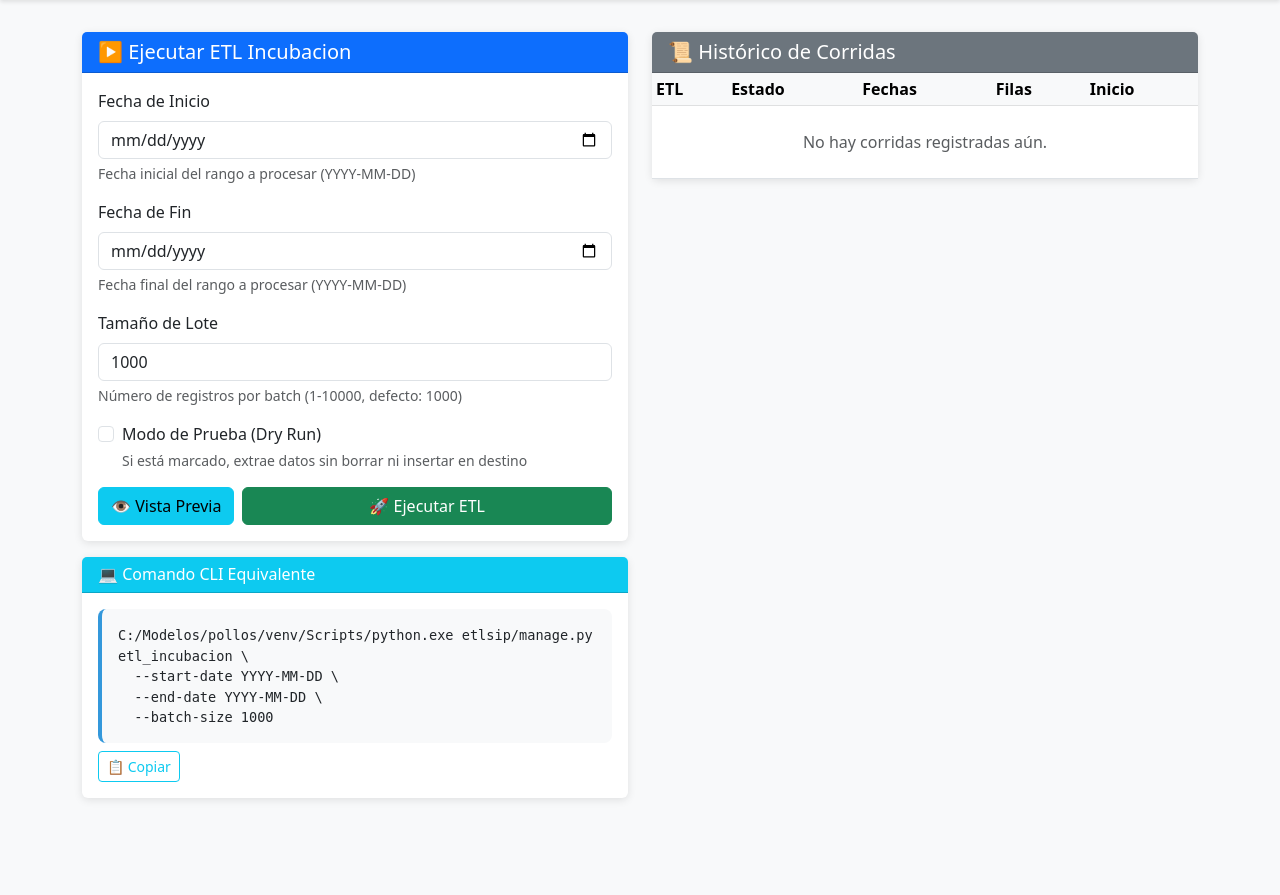
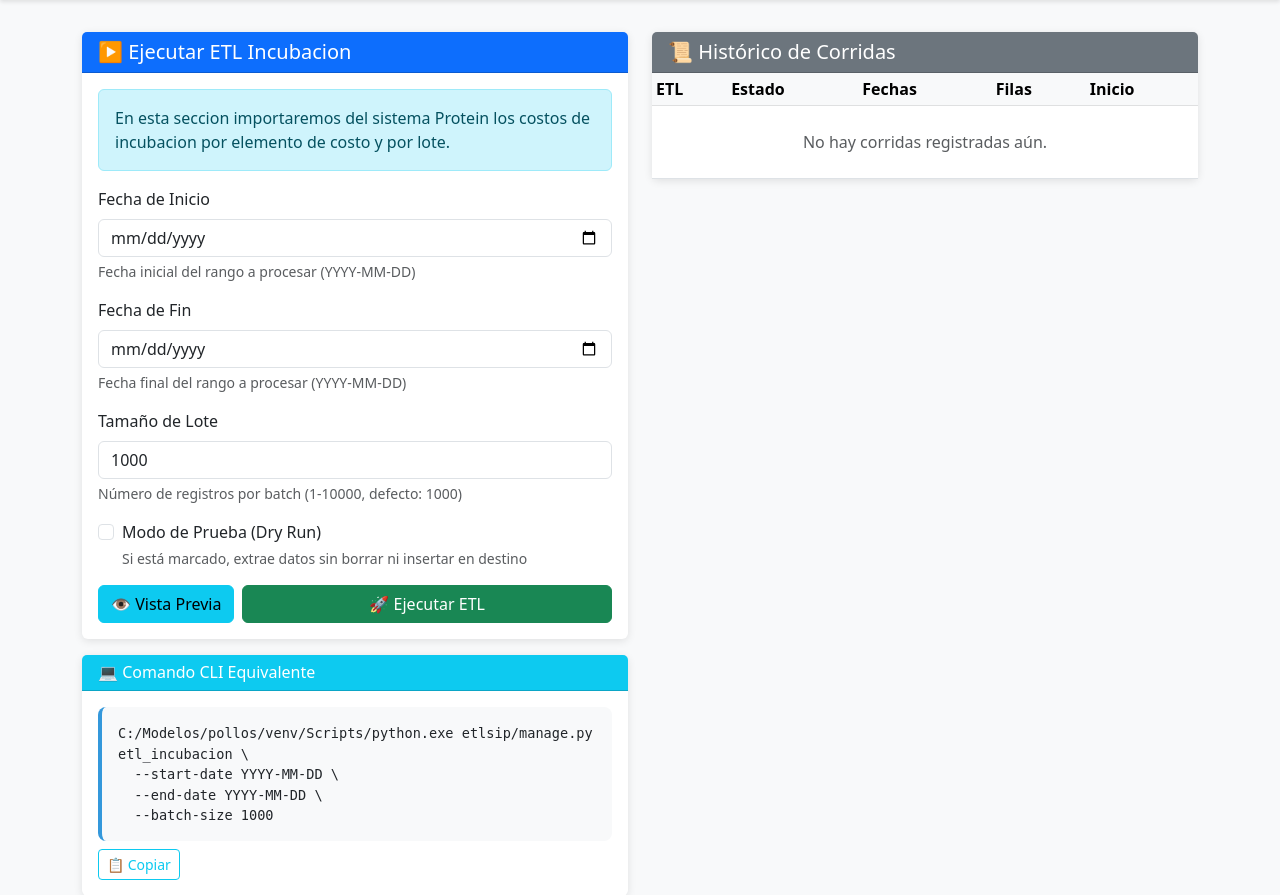
Before and after one commit to wrodrigz2018/etl_sip, a Django app: page /etl/dashboard/incubacion/ in a window 1280 px wide. Shown: the part 57-952 px from the top of the page. Run offline with Django 5.2, Linux system fonts and the light colour scheme; the visitor is signed in with stand-in values (Sample User, id 1); data that the repository does not hold is empty.

Commit message:
mejoras en la etl

```diff
--- a/etlsip/etlsip/settings.py
+++ b/etlsip/etlsip/settings.py
@@ -284,6 +284,7 @@ ETL_PROTEIN_JOURNAL = {
     'DESTINATION_TABLE': os.getenv('ETL_PROT_DEST_TABLE', 'dbo.ProteinJournal_Staging'),
     'DESTINATION_DATE_COLUMN': os.getenv('ETL_PROT_DEST_DATE_COLUMN', 'xDate'),
     'DESTINATION_KEY_COLUMN': os.getenv('ETL_PROT_DEST_KEY_COLUMN', 'centro_costo'),
+    'DESTINATION_SECONDARY_KEY_COLUMN': os.getenv('ETL_PROT_DEST_KEY2_COLUMN', 'granja_lote'),
     'EXCEL_PATH': os.getenv('ETL_PROT_EXCEL_PATH', str(BASE_DIR.parent / 'Incubesa - costo por lote.xlsx')),
     'SHEET_DATA': os.getenv('ETL_PROT_SHEET_DATA', 'incubesa'),
     'SHEET_MAPPING': os.getenv('ETL_PROT_SHEET_MAPPING', 'columnas'),
--- a/etlsip/incubacion/management/commands/etl_protein_journal.py
+++ b/etlsip/incubacion/management/commands/etl_protein_journal.py
@@ -174,6 +174,10 @@ class Command(BaseCommand):
             destination_table=etl_settings["DESTINATION_TABLE"],
             destination_date_column=etl_settings.get("DESTINATION_DATE_COLUMN", "xDate"),
             destination_key_column=etl_settings.get("DESTINATION_KEY_COLUMN", "centro_costo"),
+            destination_secondary_key_column=etl_settings.get(
+                "DESTINATION_SECONDARY_KEY_COLUMN",
+                "granja_lote",
+            ),
             sheet_data=etl_settings.get("SHEET_DATA", "incubesa"),
             sheet_mapping=etl_settings.get("SHEET_MAPPING", "columnas"),
         )
--- a/etlsip/incubacion/views.py
+++ b/etlsip/incubacion/views.py
@@ -42,7 +42,7 @@ ETL_DEFINITIONS = {
         "filter_label": "Archivo Excel",
     },
     "protein_journal_staging": {
-        "label": "ETL ProteinJournal Staging",
+        "label": "Importacion Incubesa - costo por lote",
         "command": "etl_protein_journal",
         "build_config": ETLProteinJournalCommand._build_config,
         "filter_label": "Archivo Excel",
@@ -232,6 +232,7 @@ def _render_dashboard(request, etl_type: str):
         "execute_url": execute_url_map.get(etl_type, "incubacion:etl_execute_incubacion"),
         "preview_url": preview_url_map.get(etl_type, "incubacion:etl_preview_incubacion"),
         "show_excel_controls": etl_type in {"presupuesto_incubadoras", "protein_journal_staging"},
+        "is_protein_import": etl_type == "protein_journal_staging",
         "default_excel_path": default_excel_path,
     }
     return render(request, "incubacion/dashboard.html", context)
@@ -751,6 +752,8 @@ def _etl_preview_for_type(request, etl_type: str):
                     "success": True,
                     "etl_type": etl_type,
                     "etl_label": etl_definition["label"],
+                    "preview_source": "excel_file",
+                    "source_file_name": uploaded_excel.name,
                     "start_date": start_date.isoformat(),
                     "end_date": end_date.isoformat(),
                     "filter_label": etl_definition["filter_label"],
@@ -817,6 +820,7 @@ def _etl_preview_for_type(request, etl_type: str):
             "success": True,
             "etl_type": etl_type,
             "etl_label": etl_definition["label"],
+            "preview_source": "database",
             "start_date": start_date.isoformat(),
             "end_date": end_date.isoformat(),
             "filter_label": etl_definition["filter_label"],
--- a/etlsip/templates/incubacion/dashboard.html
+++ b/etlsip/templates/incubacion/dashboard.html
@@ -64,9 +64,37 @@
         <div class="col-lg-6 form-section">
             <div class="card">
                 <div class="card-header bg-primary text-white">
-                    <h5 class="mb-0">▶️ Ejecutar {{ etl_label }}</h5>
+                    <h5 class="mb-0">
+                        {% if is_protein_import %}
+                        📥 Importar archivo Incubesa - costo por lote
+                        {% else %}
+                        ▶️ Ejecutar {{ etl_label }}
+                        {% endif %}
+                    </h5>
                 </div>
                 <div class="card-body">
+                    {% if selected_etl == 'incubacion' %}
+                    <div class="alert alert-info" role="alert">
+                        En esta seccion importaremos del sistema Protein los costos de incubacion por elemento de costo y por lote.
+                    </div>
+                    {% endif %}
+                    {% if selected_etl == 'costo_prod_detalle' %}
+                    <div class="alert alert-info" role="alert">
+                        En esta sección importaremos del sistema Protein los costos de producción en detalle por cada proceso: Cuarto Frío - Máquina - Nacedora - Pollito.
+                    </div>
+                    {% endif %}
+                    {% if selected_etl == 'presupuesto_incubadoras' %}
+                    <div class="alert alert-info" role="alert">
+                        En esta sección importaremos el presupuesto de cada incubadora por elemento de costo.<br>
+                        El presupuesto deberá estar en la plantilla "presupuesto incubadoras.xlsx". No se deben incluir columnas al formato.
+                    </div>
+                    {% endif %}
+                    {% if selected_etl == 'protein_journal_staging' %}
+                    <div class="alert alert-info" role="alert">
+                        En esta sección importaremos el costo de producción por lote de Incubesa por elemento de costo.<br>
+                        La información de costos deberá estar en la plantilla "Incubesa - costo por lote.xlsx". No se deben incluir columnas al formato.
+                    </div>
+                    {% endif %}
                     <form id="etlForm" method="post" action="{% url execute_url %}" enctype="multipart/form-data" novalidate>
                         {% csrf_token %}
                         <input type="hidden" name="etl_type" value="{{ selected_etl }}">
@@ -142,7 +170,13 @@
 
                         {% if show_excel_controls %}
                         <div class="mb-3">
-                            <label for="excelFile" class="form-label">Archivo Excel</label>
+                            <label for="excelFile" class="form-label">
+                                {% if is_protein_import %}
+                                Archivo Incubesa (Excel)
+                                {% else %}
+                                Archivo Excel
+                                {% endif %}
+                            </label>
                             <input
                                 type="file"
                                 class="form-control"
@@ -152,7 +186,11 @@
                                 required
                             >
                             <small class="form-text text-muted d-block mt-1">
+                                {% if is_protein_import %}
+                                Este proceso ejecuta solo la importacion de Incubesa desde el archivo seleccionado.
+                                {% else %}
                                 Debe seleccionar un archivo para ejecutar y para la vista previa.
+                                {% endif %}
                             </small>
                         </div>
                         {% endif %}
@@ -173,7 +211,11 @@
                                 👁️ Vista Previa
                             </button>
                             <button type="submit" class="btn btn-success flex-grow-1" id="submitBtn">
+                                {% if is_protein_import %}
+                                📥 Importar Archivo
+                                {% else %}
                                 🚀 Ejecutar ETL
+                                {% endif %}
                             </button>
                         </div>
                     </form>
@@ -371,7 +413,11 @@
             <div class="modal-footer">
                 <button type="button" class="btn btn-secondary" data-bs-dismiss="modal">Cerrar</button>
                 <button type="button" class="btn btn-success" id="executeFromPreviewBtn">
+                    {% if is_protein_import %}
+                    📥 Importar Archivo
+                    {% else %}
                     🚀 Ejecutar ETL
+                    {% endif %}
                 </button>
             </div>
         </div>
@@ -416,7 +462,7 @@ etlForm.addEventListener('submit', async (e) => {
     resultContainer.style.display = 'none';
 
     try {
-        const response = await fetch('{% url execute_url %}', {
+        const response = await fetch(etlForm.action, {
             method: 'POST',
             headers: {
                 'X-CSRFToken': document.querySelector('[name=csrfmiddlewaretoken]').value,
@@ -565,18 +611,29 @@ const previewLoading = document.getElementById('previewLoading');
 const previewContent = document.getElementById('previewContent');
 const previewError = document.getElementById('previewError');
 const executeFromPreviewBtn = document.getElementById('executeFromPreviewBtn');
+const isExcelPreview = {{ show_excel_controls|yesno:"true,false" }};
+
+function limpiarPreview() {
+    document.getElementById('previewDateRange').textContent = '';
+    document.getElementById('previewFilterValues').textContent = '';
+    document.getElementById('previewTotalRows').textContent = '';
+    document.getElementById('previewColumnCount').textContent = '';
+    const table = document.getElementById('previewTable');
+    table.querySelector('thead').innerHTML = '';
+    table.querySelector('tbody').innerHTML = '';
+}
 
 previewBtn.addEventListener('click', async () => {
     const formData = new FormData(etlForm);
-    const etlType = '{{ selected_etl }}';
 
+    limpiarPreview();
     previewLoading.style.display = 'block';
     previewContent.style.display = 'none';
     previewError.style.display = 'none';
 
     try {
         let response;
-        if (etlType === 'presupuesto_incubadoras' || etlType === 'protein_journal_staging') {
+        if (isExcelPreview) {
             const excelFile = formData.get('excel_file');
             if (!excelFile || !excelFile.name) {
                 mostrarErrorPreview('Debe seleccionar un archivo Excel para la vista previa.');
@@ -584,6 +641,7 @@ previewBtn.addEventListener('click', async () => {
             }
             response = await fetch(`{% url preview_url %}`, {
                 method: 'POST',
+                cache: 'no-store',
                 headers: {
                     'X-CSRFToken': document.querySelector('[name=csrfmiddlewaretoken]').value,
                 },
@@ -591,12 +649,19 @@ previewBtn.addEventListener('click', async () => {
             });
         } else {
             const params = new URLSearchParams(formData);
-            response = await fetch(`{% url preview_url %}?${params}`);
+            params.set('_ts', Date.now().toString());
+            response = await fetch(`{% url preview_url %}?${params.toString()}`, {
+                cache: 'no-store',
+            });
         }
 
         const data = await response.json();
 
         if (data.success) {
+            if (isExcelPreview && data.preview_source !== 'excel_file') {
+                mostrarErrorPreview('La vista previa no proviene del archivo cargado. Reintente.');
+                return;
+            }
             mostrarPreview(data);
             previewLoading.style.display = 'none';
             previewContent.style.display = 'block';
```
Also changed, not shown: etlsip/incubacion/services.py (+51 -14 lines), 2 other files.
